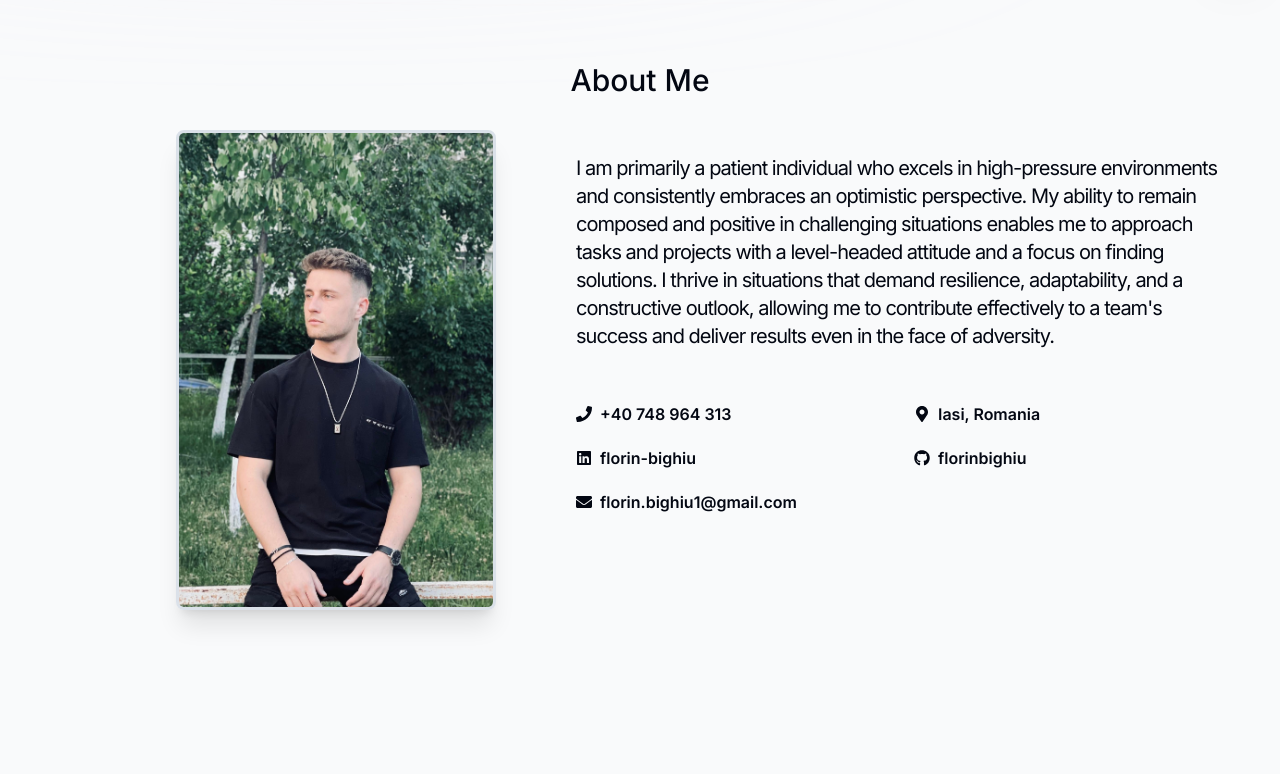
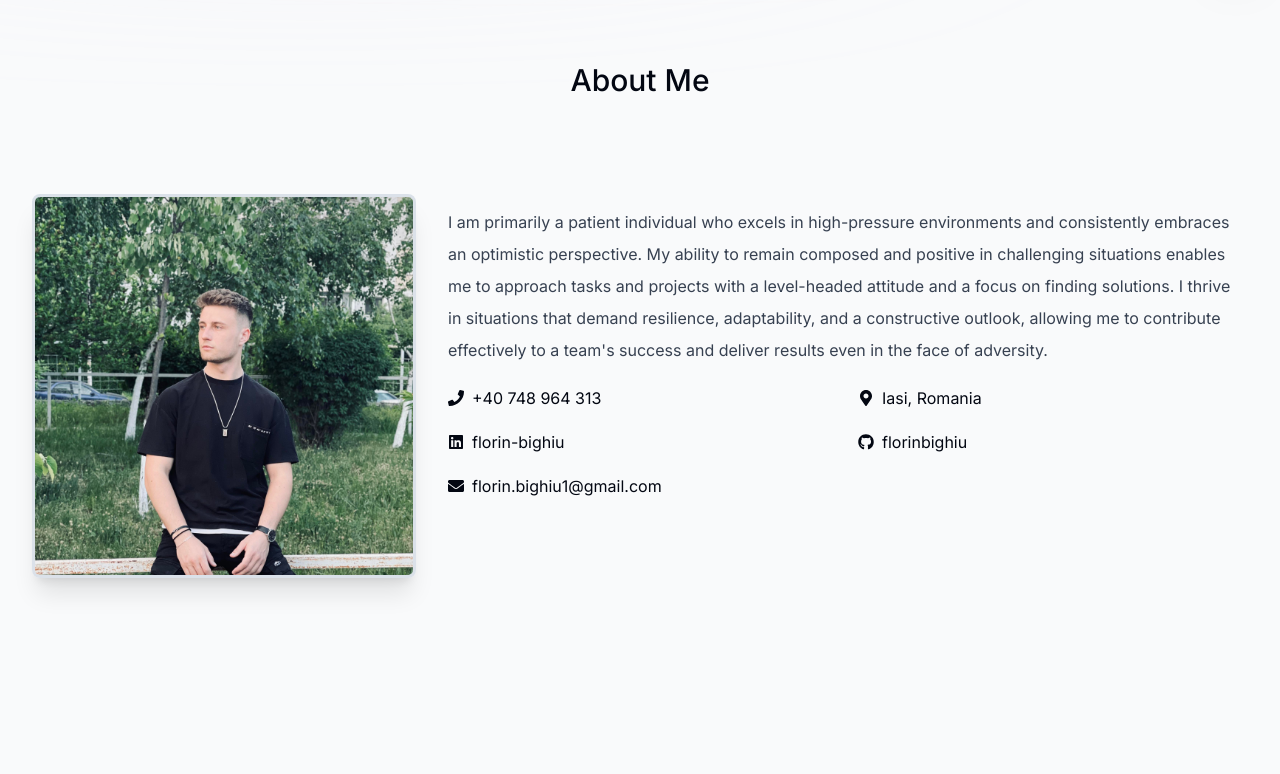
Before and after one commit to florinbighiu/portofolio, a Next.js app: page / in a window 1280 px wide. Shown: the part 820-1594 px from the top of the page. Built offline with nearby package versions, Linux system fonts and the light colour scheme.

Commit message:
About page component refactor

```diff
--- a/components/about.tsx
+++ b/components/about.tsx
@@ -21,16 +21,15 @@ export default function About() {
       transition={{ delay: 0.175 }}
       id="about">
       <SectionHeading>About me</SectionHeading>
-      <div className="flex flex-col lg:flex-row gap-[3rem]">
-        <div className="flex items-start lg:items-center justify-center lg:justify-end">
+      <div className="container mx-auto px-4 py-16">
+        <div className="flex flex-col lg:flex-row md:space-x-8">
           <Image
+            className="transition-all hover:translate-x-2 hover:translate-y-2 cursor-pointer rounded-lg object-cover border-[0.2rem] dark:border-white/65 border-slate-300/65 shadow-xl w-full lg:w-1/2 h-96"
             src={profileImg}
-            alt="florin"
-            className="w-2/3 lg:w-2/3 h-[30rem] transition-all hover:translate-x-2 hover:translate-y-2 cursor-pointer rounded-lg object-cover border-[0.2rem] dark:border-white/65 border-slate-300/65 shadow-xl"
+            alt="Florin's picture"
           />
-        </div>
-        <div className="lg:mx-6 mx-2 my-4 flex-1">
-          <p className="m-2 text-xl text-start tracking-tighter">
+          <div className="flex flex-col space-y-4 mt-6 lg:mt-0 xl:mt-3">
+            <p className="text-gray-700 dark:text-gray-100 text-start leading-loose">
               I am primarily a patient individual who excels in high-pressure environments and
               consistently embraces an optimistic perspective. My ability to remain composed and
               positive in challenging situations enables me to approach tasks and projects with a
@@ -38,13 +37,12 @@ export default function About() {
               demand resilience, adaptability, and a constructive outlook, allowing me to contribute
               effectively to a team's success and deliver results even in the face of adversity.
             </p>
-          <section className="py-8">
-            <div className="max-w-2xl m-2">
-              <div className="">
-                <ul className="grid sm:grid-cols-2 gap-y-3 gap-x-5 font-semibold">
+            <ul className="grid sm:grid-cols-2 gap-y-3 gap-x-5">
               <li className="flex items-center">
                 <FaPhone className="mr-2" />
-                    <span>+40 748 964 313</span>
+                <span>
+                  <a href="tel:+40748964313">+40 748 964 313</a>
+                </span>
               </li>
               <li className="flex items-center">
                 <FaMapMarkerAlt className="mr-2" />
@@ -65,8 +63,6 @@ export default function About() {
             </ul>
           </div>
         </div>
-          </section>
-        </div>
       </div>
     </motion.section>
   );
--- a/components/project.tsx
+++ b/components/project.tsx
@@ -24,8 +24,8 @@ export default function Project({ title, description, tags, imageUrl, url }: Pro
         scale: scaleProgess,
         opacity: opacityProgess,
       }}
-      className="flex flex-col flex-wrap mb-8 last:mb-0">
-      <div className="bg-gray-100 dark:bg-gray-800/50 border dark:border-gray-200/10 border-gray-900/10 rounded-lg flex-1">
+      className="flex flex-col mb-8 last:mb-0">
+      <div className="bg-gray-100 dark:bg-gray-800/50 border dark:border-gray-200/10 border-gray-900/10 rounded-lg flex-grow">
         <div className="px-6 pt-6 flex justify-center">
           <Link href={url}>
             <Image
```
Lines whose indentation alone changed are shown as unchanged.
